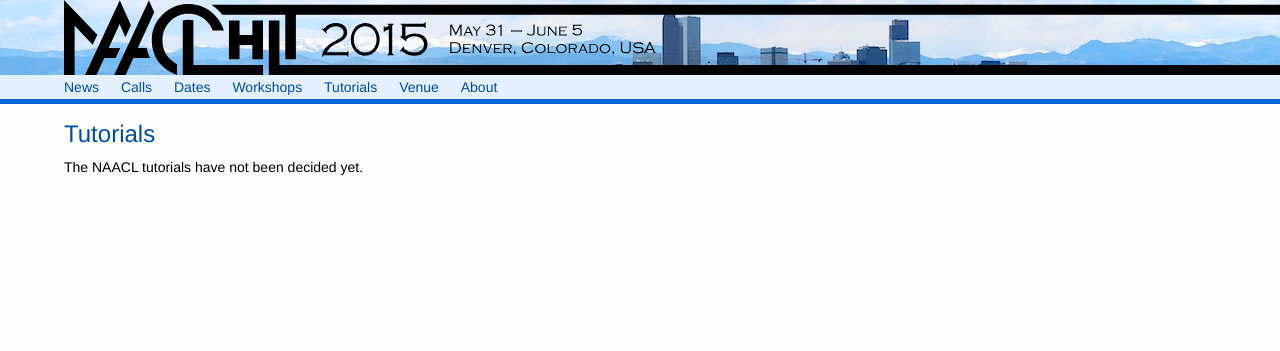
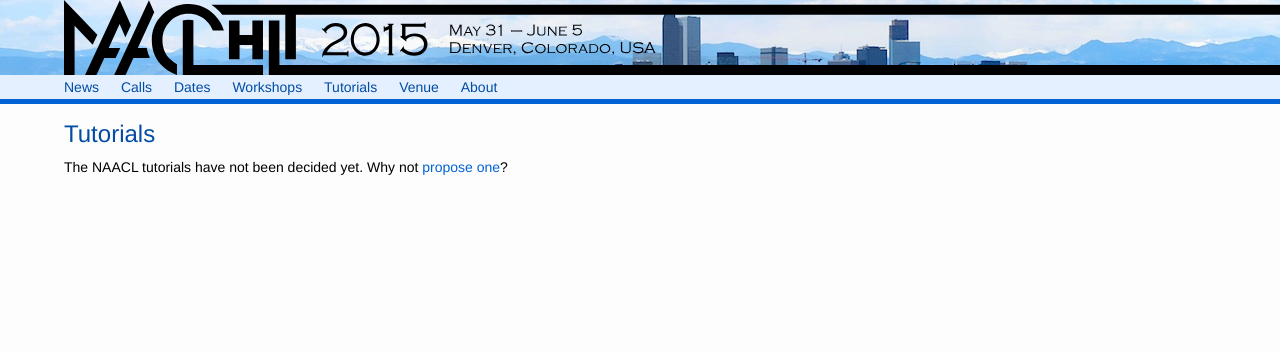
Before and after one commit to naacl-org/naacl-hlt-2015, a Jekyll site: the page built from tutorials.md, in a window 1280 px wide. Shown: the top 351 px of the page. Built offline with Jekyll 4.4.1, drawn with Linux system fonts in a browser that asks for light colours.

Commit message:
Minor update

```diff
--- a/tutorials.md
+++ b/tutorials.md
@@ -4,4 +4,4 @@ title: Tutorials
 
 # Tutorials
 
-The NAACL tutorials have not been decided yet.
+The NAACL tutorials have not been decided yet. Why not [propose one](call-for-tutorials.html)?
```
